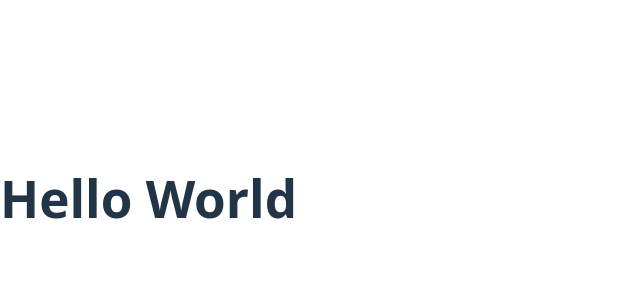
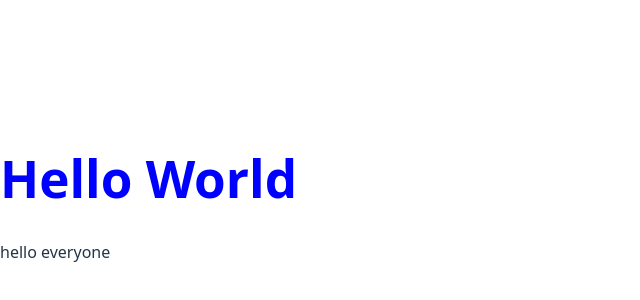
Before and after one commit to Ravfael/W3school-react, a React (Vite) app: page / in a window 1280 px wide. Shown: the part 202-502 px from the top of the page, without its empty margins (0-640 px from the left). Built offline with nearby package versions, Linux system fonts and the light colour scheme.

Commit message:
tes push & commit

```diff
--- a/src/App.tsx
+++ b/src/App.tsx
@@ -3,7 +3,8 @@
 function App() {
   return (
     <div className="App">
-      <h1>Hello World</h1>
+      <h1 style={{ color: "blue" }}>Hello World</h1>
+      <p>hello everyone</p>
     </div>
   );
 }
```
